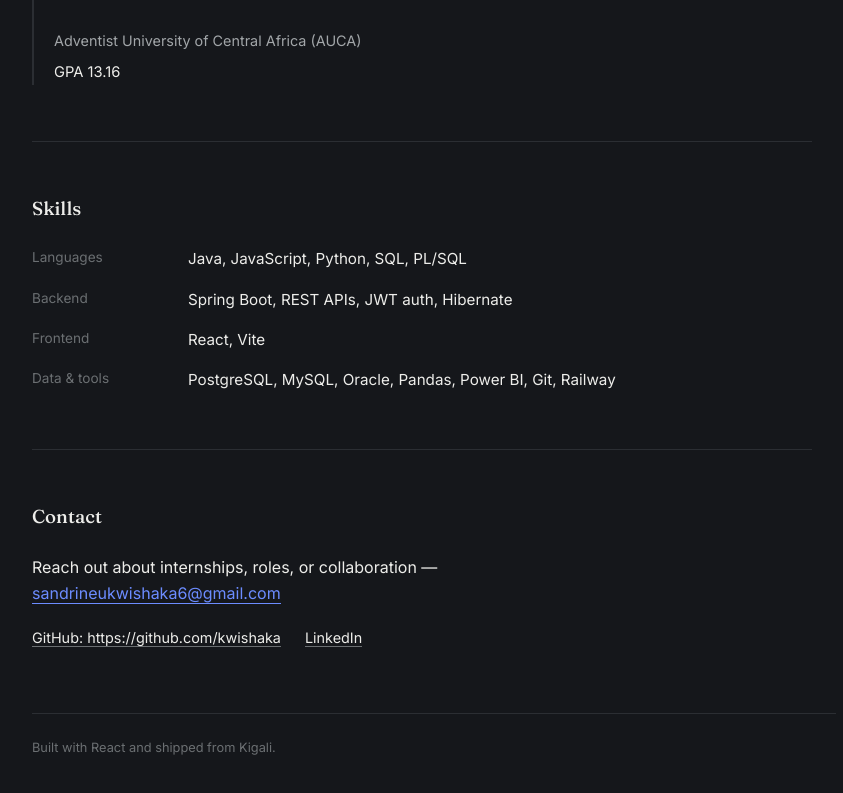
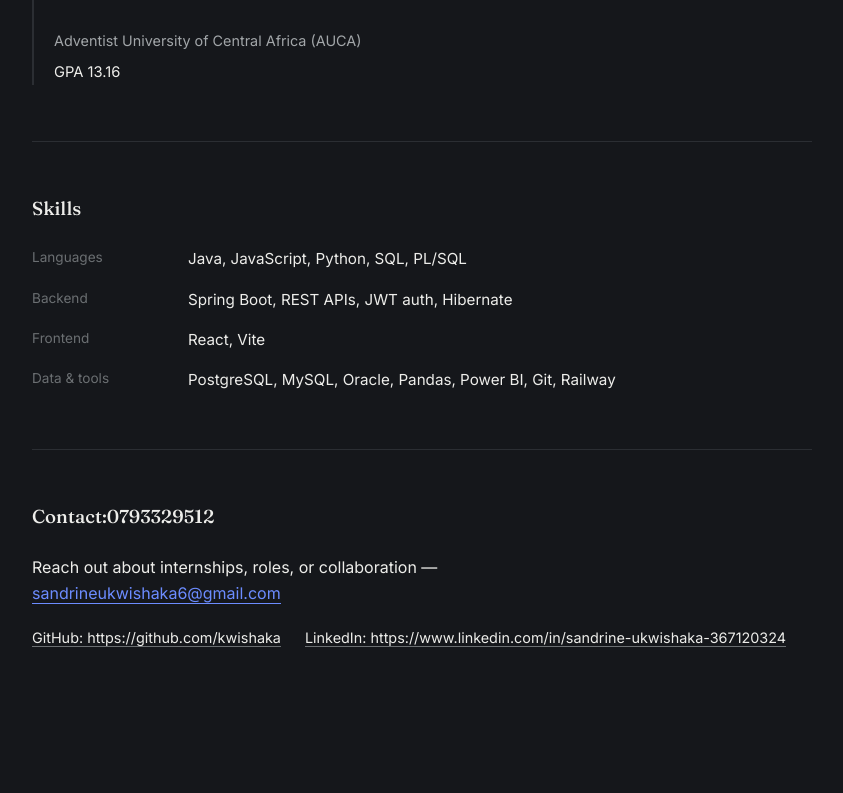
Before and after one commit to kwishaka/portfolio-1-, a React (Vite) app: page / in a window 1280 px wide. Shown: the part 2556-3349 px from the top of the page, without its empty margins (206-1049 px from the left). After the commit the page ends 3253 px from the top, so only its background shows below. Built offline with nearby package versions, Linux system fonts and the light colour scheme.

Commit message:
modified contact and apps

```diff
--- a/src/App.jsx
+++ b/src/App.jsx
@@ -25,9 +25,6 @@ export default function App() {
         <Education />
         <Skills />
         <Contact />
-        <footer className="footer">
-          <p>Built with React and shipped from Kigali.</p>
-        </footer>
       </main>
     </>
   );
--- a/src/components/Contact.jsx
+++ b/src/components/Contact.jsx
@@ -3,7 +3,7 @@ import { profile } from "../content";
 export default function Contact() {
   return (
     <section id="contact" className="section">
-      <h3 className="section-heading">Contact</h3>
+      <h3 className="section-heading"> Contact:0793329512</h3>
       <p className="contact-line">
         Reach out about internships, roles, or collaboration —{" "}
         <a href={`mailto:${profile.email}`}>{profile.email}</a>
@@ -16,7 +16,7 @@ export default function Contact() {
         </li>
         <li>
           <a href={profile.linkedin} target="_blank" rel="noreferrer">
-            LinkedIn
+            LinkedIn: https://www.linkedin.com/in/sandrine-ukwishaka-367120324
           </a>
         </li>
 
```
